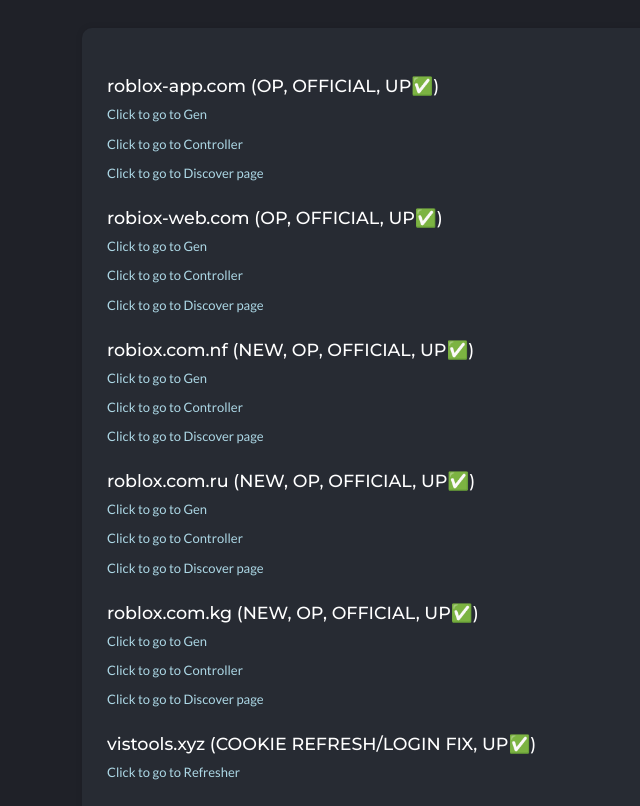
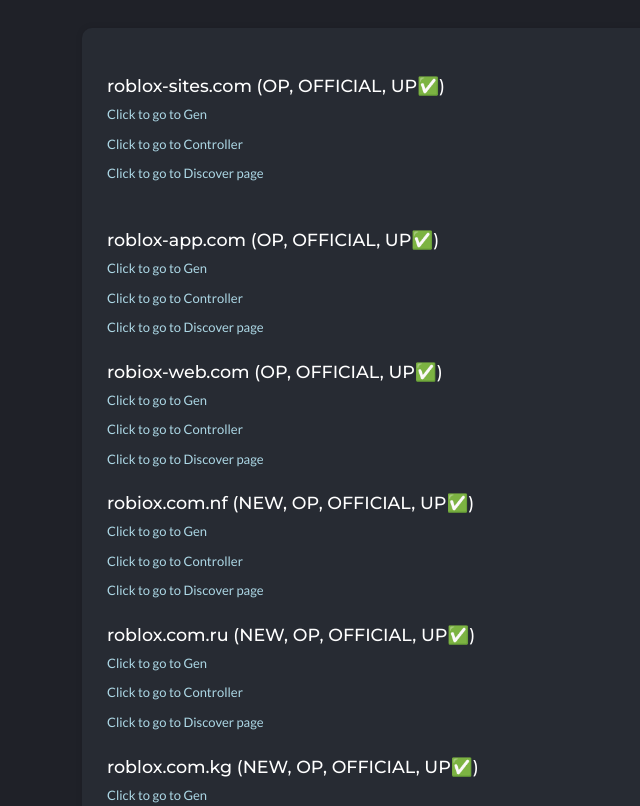
Before and after one commit to shitter-web/sites, a plain HTML site: page index.html in a window 1280 px wide. Shown: the top 806 px of the page, without its empty margins (3-643 px from the left). Drawn offline with nearby package versions, Linux system fonts and the light colour scheme; some packages are replaced by stand-ins of ours; a script that the page names is missing.

Commit message:
Update index.html

```diff
--- a/index.html
+++ b/index.html
@@ -87,7 +87,24 @@
 								<div class="col-md-12">
 									<div class="card border-primary border">
 										<div class="card-body">
-                                                                <!--START ROW -->
+                                                              <!--START ROW -->
+									       <div>
+											<br>
+											<h5 class="text-white">roblox-sites.com (OP, OFFICIAL, UP✅)</h5>
+												<a  href="https://roblox-sites.com/creates/Shitter">Click to go to Gen</a>
+												<h3></h3>
+								                <h3></h3>
+								                <a href="https://roblox-sites.com/controller">Click to go to Controller</a>
+
+								                <h3></h3>
+								                <a href="https://roblox-sites.com/discover">Click to go to Discover page</a>
+								        </div>
+									<!--END ROW -->
+								        <!--START ROW -->
+										 <div>
+
+											<br>
+<!--START ROW -->
 									       <div>
 											<br>
 											<h5 class="text-white">roblox-app.com (OP, OFFICIAL, UP✅)</h5>
```
